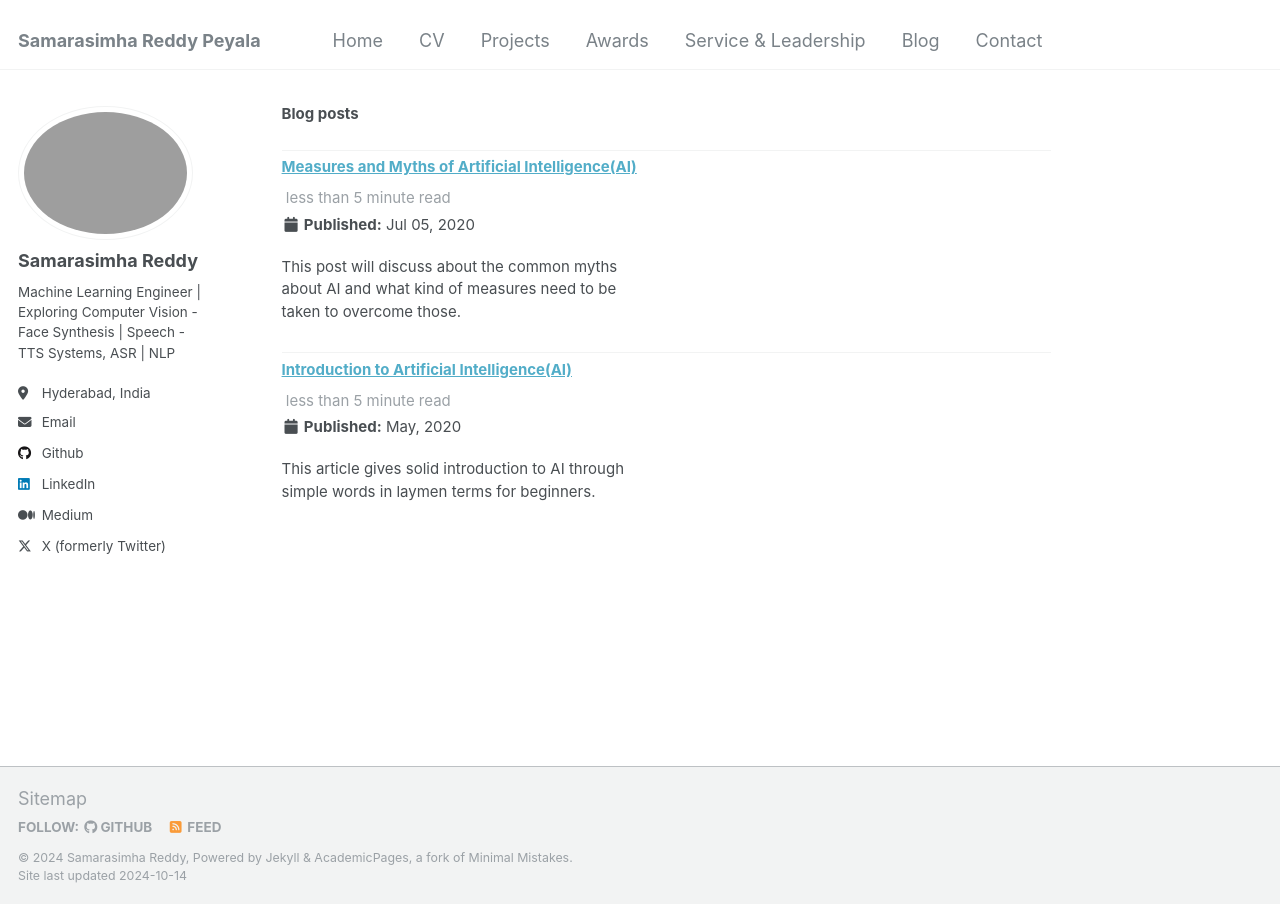
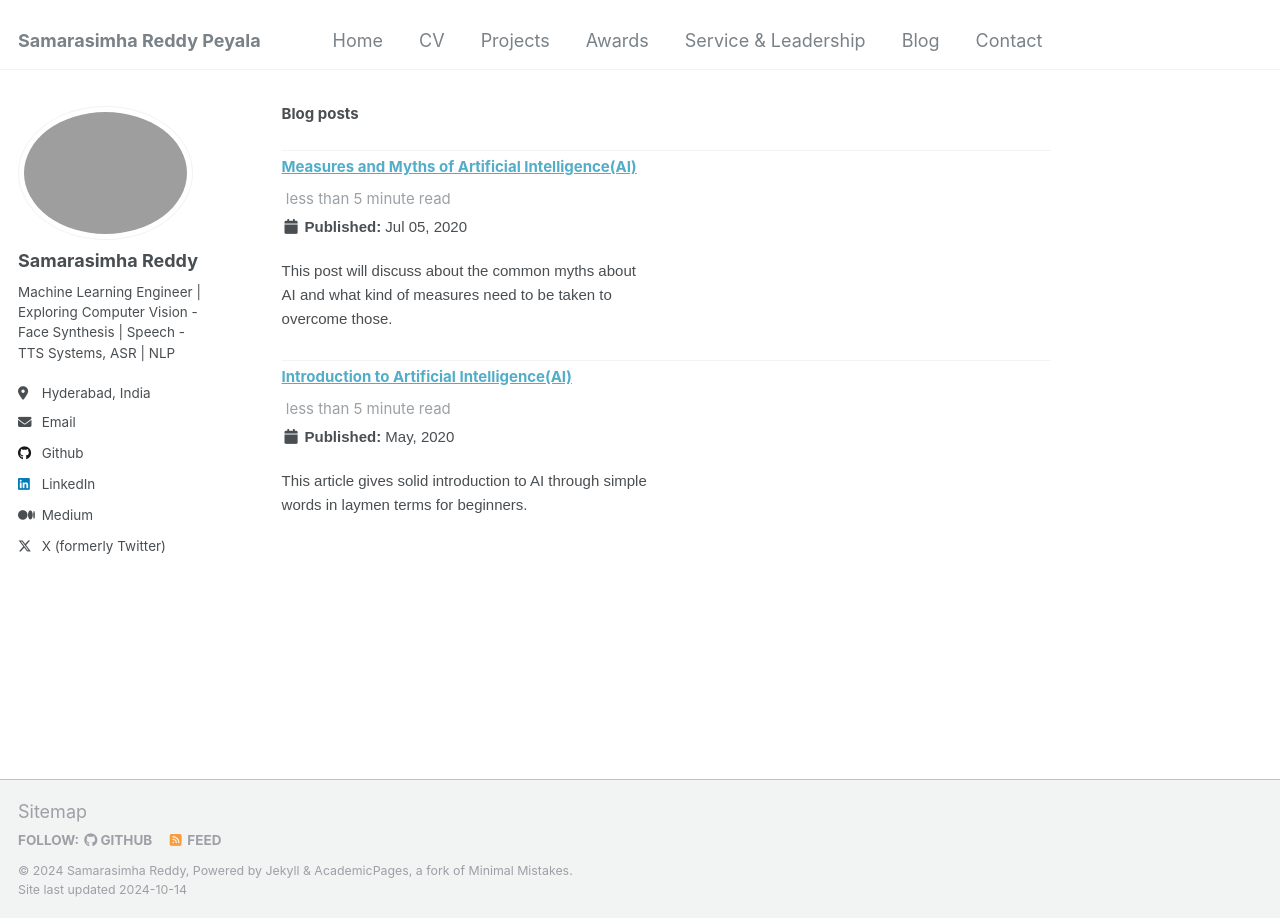
Before and after one commit to samarasimhapeyala/samarasimhapeyala.github.io, a Jekyll site: the page built from _pages/blog.md, in a window 1280 px wide. Built offline with Jekyll 4.4.1, drawn with Linux system fonts in a browser that asks for light colours.

Commit message:
Update blog.md

```diff
--- a/_pages/blog.md
+++ b/_pages/blog.md
@@ -2,7 +2,9 @@
 permalink: /blog/
 author_profile: true
 ---
+<div class="content-container">
 
+<div class="content-container" style="font-family: Arial, sans-serif; line-height: 1.6;">
 <h1 class="page__title" style="font-size: 15px;">Blog posts</h1>
 <h2 id="2199" class="archive__subtitle" style="font-size: 15px;"></h2>
 <div class="list__item">
```
